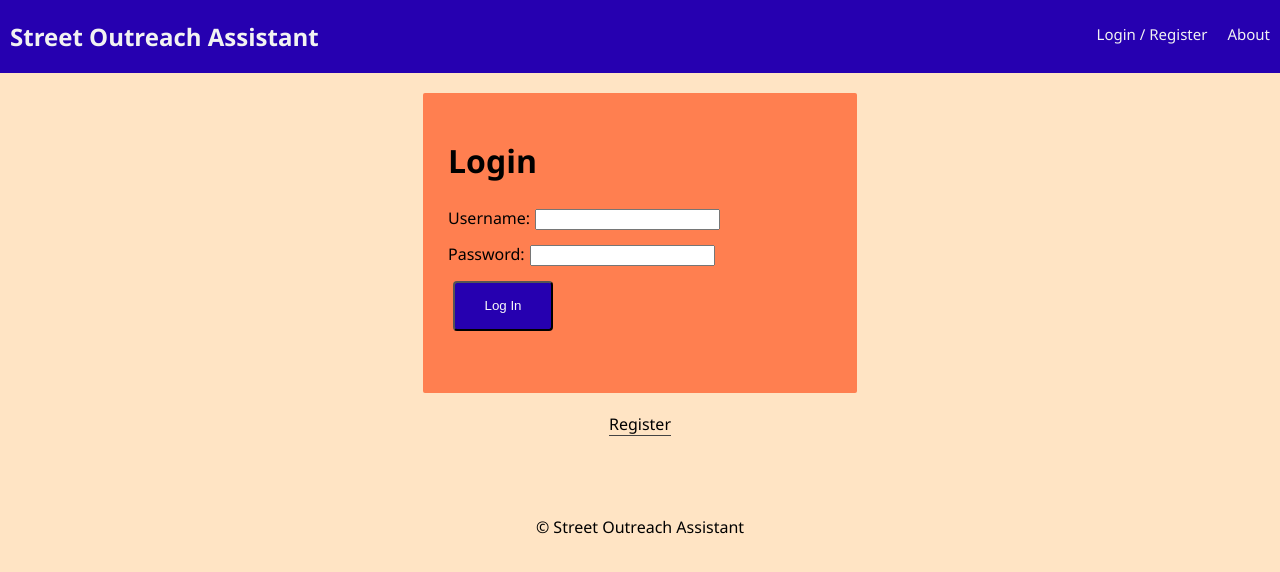
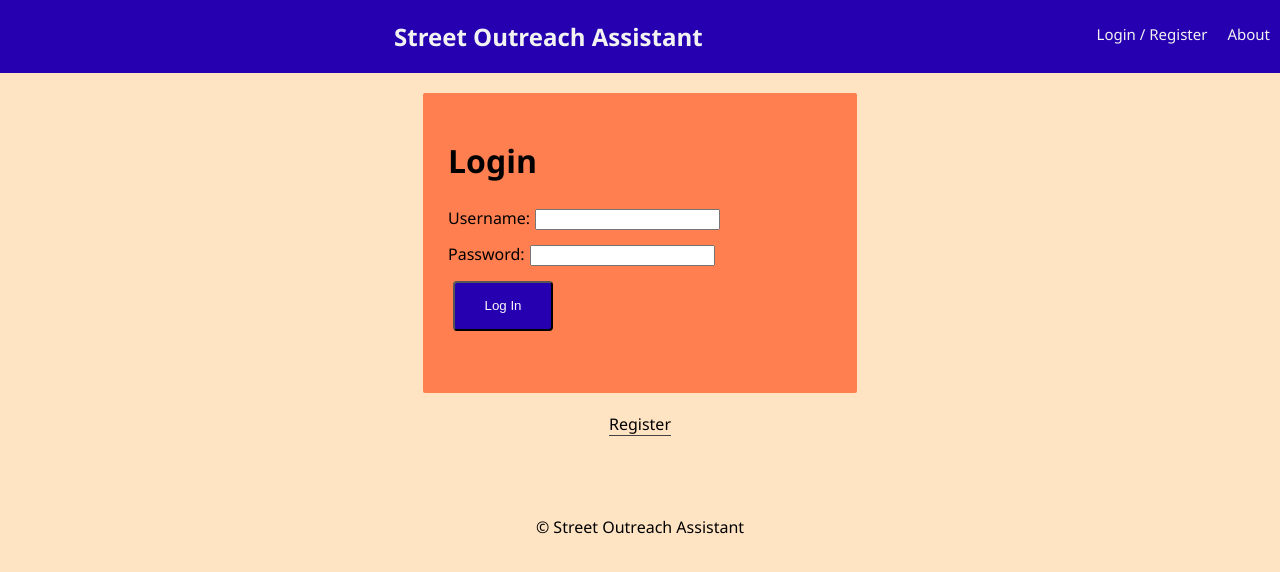
Before and after one commit to joelburdorf/joel-solo-project, a React (Create React App) app: page /#/surveyEditName in a window 1280 px wide. Shown: the top 572 px of the page. Built offline with nearby package versions, Linux system fonts and the light colour scheme.

Commit message:
changed CSS in Nav.js

```diff
--- a/src/components/Nav/Nav.css
+++ b/src/components/Nav/Nav.css
@@ -10,7 +10,7 @@
 .nav {
   overflow: hidden;
   background-color: #2600b0;
-  text-align: cen;
+  text-align: center;
 }
 
 .nav-link {
--- a/src/components/SurveyComponents/SurveyEditName/SurveyEditName.js
+++ b/src/components/SurveyComponents/SurveyEditName/SurveyEditName.js
@@ -17,6 +17,7 @@ class SurveyEditName extends Component {
         });
     }
     // alert user to fill in name
+    // then dispatch name to redux then PUT to DB
     editName = event => {
         event.preventDefault();
             if (this.state.name === '') {
```
